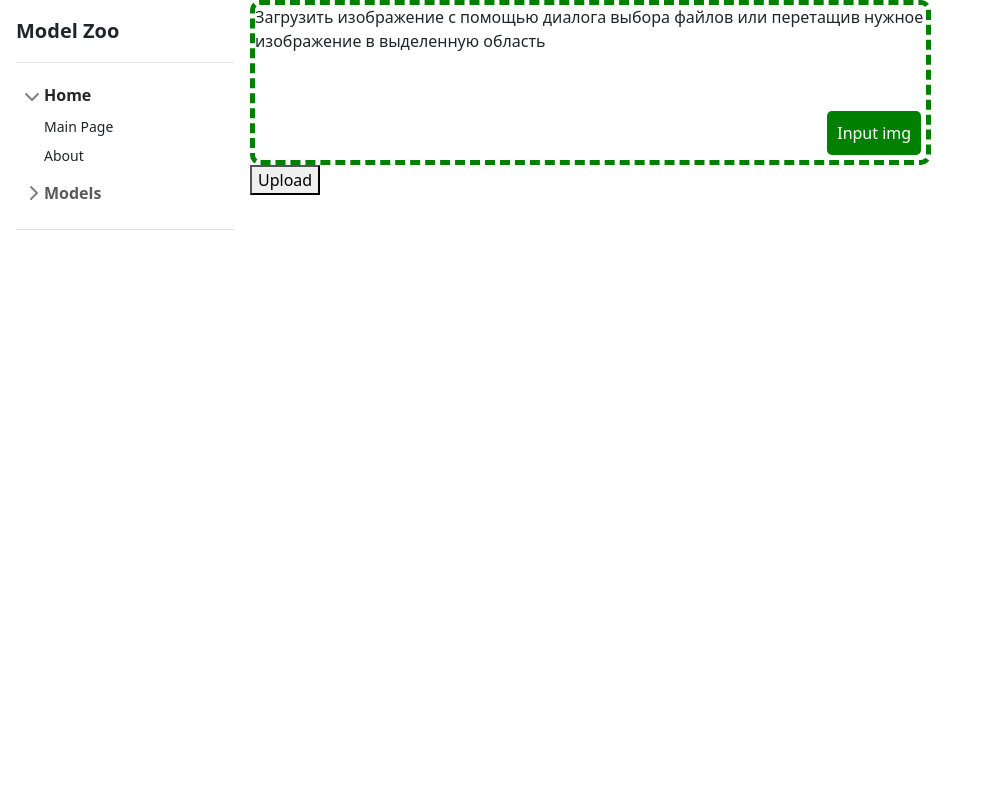
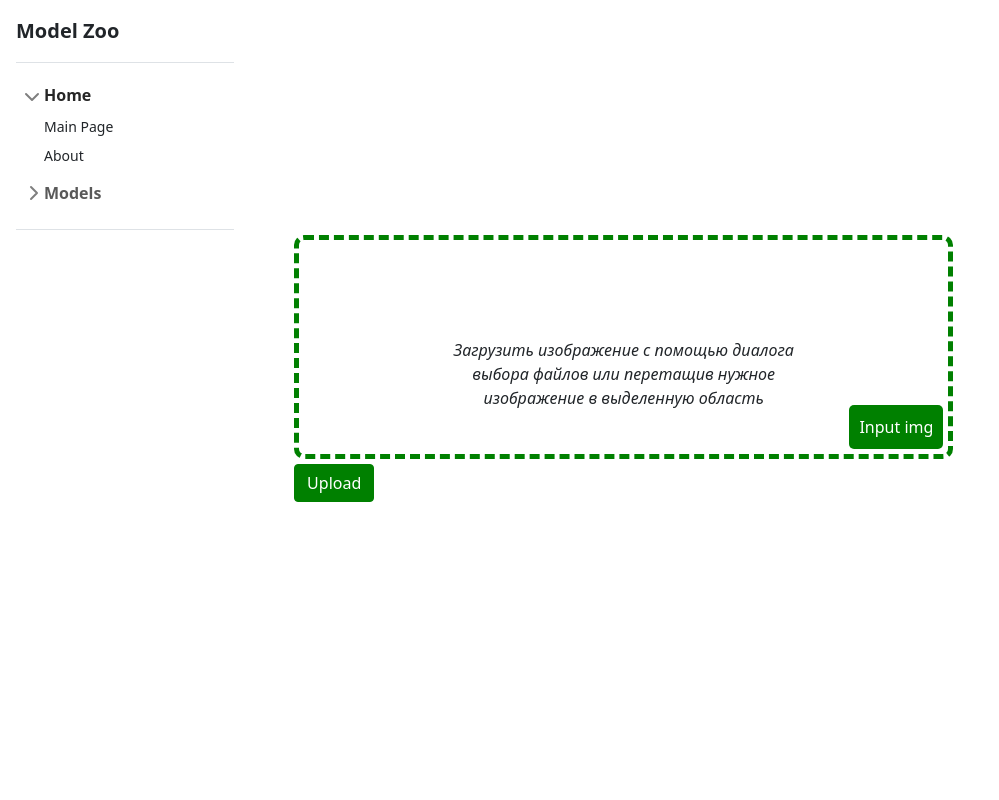
Before and after one commit to AsakoKabe/model_zoo, a Django app: page /face-detection/ in a window 1280 px wide. Shown: the whole page, without its empty margins (0-999 px from the left). Run offline with Django 3.2, Linux system fonts and the light colour scheme; data that the repository does not hold is empty.

Commit message:
update css

```diff
--- a/model_zoo/zoo/static/zoo/css/sidebar.css
+++ b/model_zoo/zoo/static/zoo/css/sidebar.css
@@ -11,7 +11,7 @@ main {
   display: flex;
   flex-wrap: nowrap;
   height: 100vh;
-  height: -webkit-fill-available;
+  /*height: -webkit-fill-available;*/
   max-height: 100vh;
   overflow-x: auto;
   overflow-y: hidden;
--- a/model_zoo/zoo/static/zoo/css/uploadImages.css
+++ b/model_zoo/zoo/static/zoo/css/uploadImages.css
@@ -38,7 +38,25 @@
 }
 
 .form {
-  height: 90%;
-  /*margin-top: 10%;*/
+  height: 40%;
+  margin-top: 25%;
   /*margin-left: 10%;*/
 }
+
+.text_input {
+  margin-top: 15%;
+  margin-left: 20%;
+  margin-right: 20%;
+}
+
+.btn_submit {
+  background-color: green;
+  border-color: green;
+  margin-top: 0.5%;
+
+}
+
+#load_img_name {
+  margin-top: 9%;
+  margin-left: 1%;
+}
--- a/model_zoo/zoo/static/zoo/js/uploadImages.js
+++ b/model_zoo/zoo/static/zoo/js/uploadImages.js
@@ -21,8 +21,8 @@ fileInput.addEventListener("change", () => {
     }
     else {
       const files = fileInput.files;
-      const foo = document.getElementById("foo");
-      const bar = Array.from(files).map((e) => e.name)
+      const foo = document.getElementById("load_img_name");
+      const bar = Array.from(files).map((e) => e.name.substr(0, 20) + e.name.slice(-4))
       foo.innerText = bar.toString()
     }
  });
--- a/model_zoo/zoo/templates/zoo/cv_models/face_detection.html
+++ b/model_zoo/zoo/templates/zoo/cv_models/face_detection.html
@@ -11,20 +11,23 @@
 
 {% block content %}
 
-<div>
+<div class="mx-auto align-items-center">
     <form method="post" enctype="multipart/form-data" class="form">
         {% csrf_token %}
-        <div class="drop-area">
-        <p>Загрузить изображение с помощью диалога выбора файлов или перетащив нужное изображение в выделенную область</p>
-         {% for field in form %}
-            <label id="input_img_label" for="{{ field.auto_id  }}">{{ field.label }}</label>
-            {{ field }}
-        {% endfor %}
+        <div class="drop-area ">
+            <p class="text-center fst-italic text_input">
+                Загрузить изображение с помощью диалога выбора файлов или перетащив нужное изображение в выделенную область
+            </p>
+             {% for field in form %}
+                <label id="input_img_label" for="{{ field.auto_id  }}">{{ field.label }}</label>
+                {{ field }}
+            {% endfor %}
+            <div id="load_img_name"></div>
         </div>
-        <button type="submit" >Upload</button>
+        <button type="submit" class="btn btn-primary btn_submit" >Upload</button>
     </form>
 
-    <div id="foo"></div>
+
 </div>
 
 {% endblock %}
```
Also changed, not shown: model_zoo/zoo/static/zoo/css/cv_models/cv_response.css (+10 -0 lines), model_zoo/zoo/templates/zoo/cv_models/cv_response.html (+7 -8 lines).
